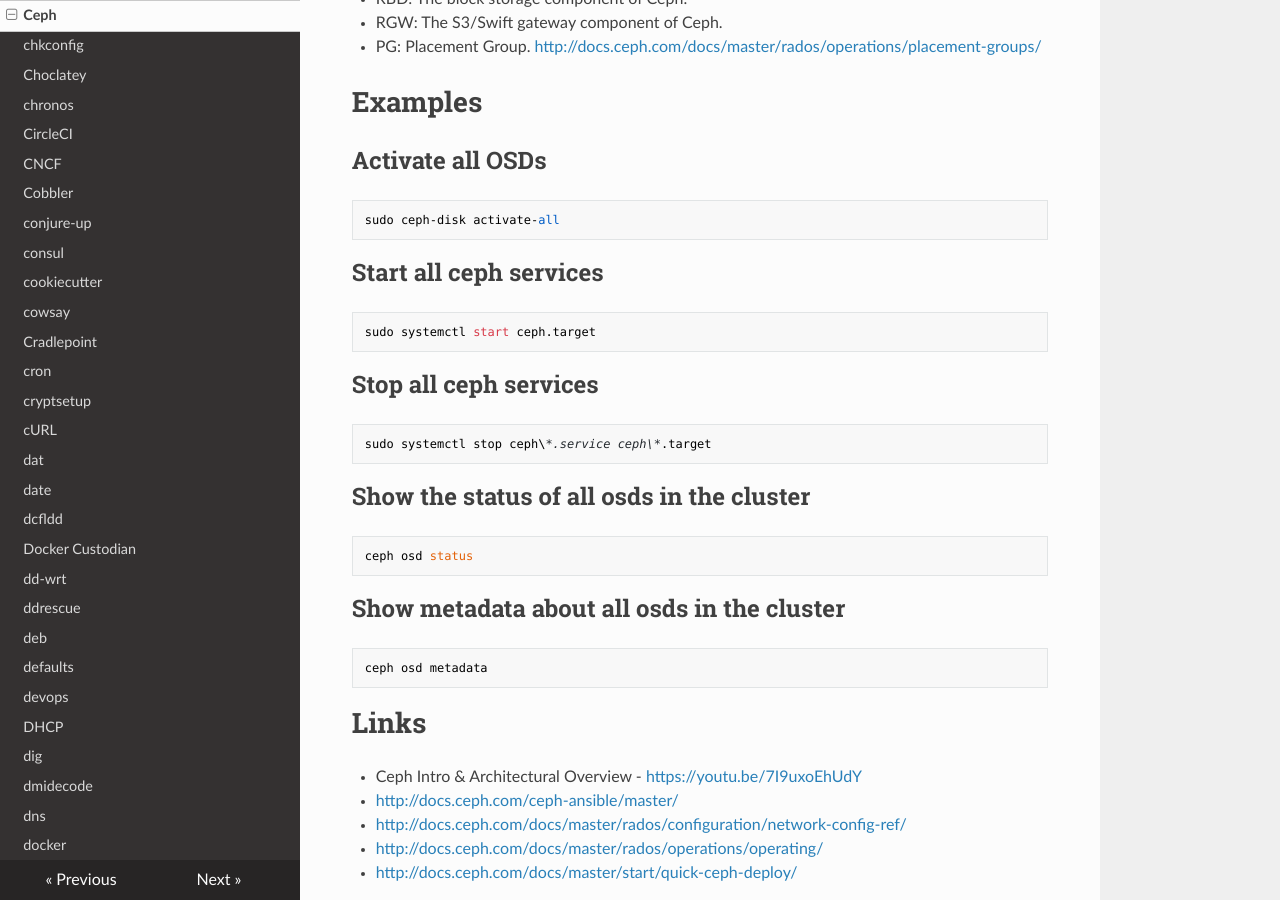
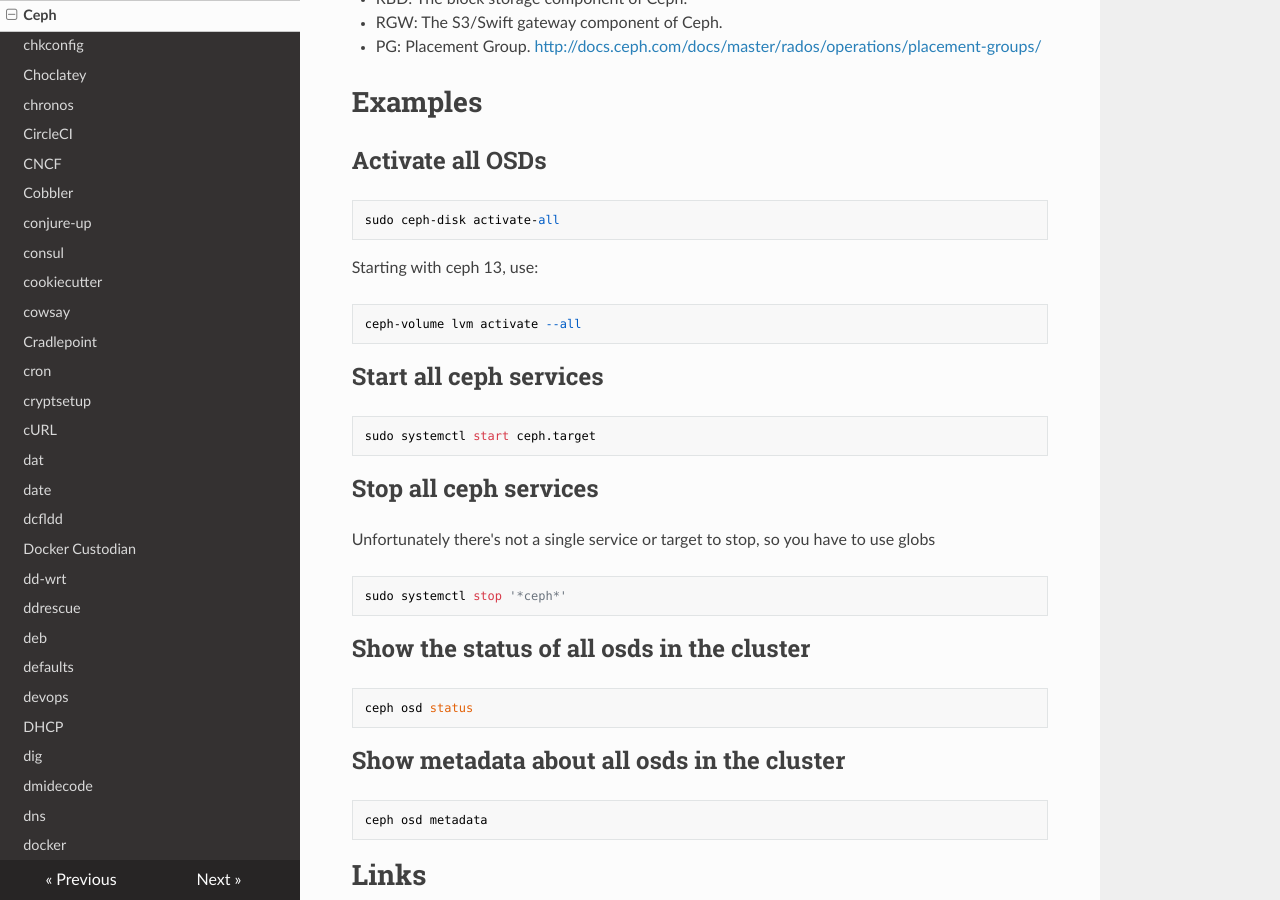
Before and after one commit to lando-cal/tech-notes, an MkDocs documentation site: the page built from docs/ceph.md, in a window 1280 px wide and 900 px high, scrolled down 485 px. Built offline with MkDocs 1.6.1, drawn with Linux system fonts in a browser that asks for light colours; nearby versions of some CDN libraries.

Commit message:
Update info, tweak wording

````diff
--- a/docs/ceph.md
+++ b/docs/ceph.md
@@ -25,6 +25,12 @@ Title: Ceph
 sudo ceph-disk activate-all
 ```
 
+Starting with ceph 13, use:
+
+```
+ceph-volume lvm activate --all
+```
+
 ## Start all ceph services
 
 ```
@@ -33,8 +39,10 @@ sudo systemctl start ceph.target
 
 ## Stop all ceph services
 
+Unfortunately there's not a single service or target to stop, so you have to use globs
+
 ```
-sudo systemctl stop ceph\*.service ceph\*.target
+sudo systemctl stop '*ceph*'
 ```
 
 ## Show the status of all osds in the cluster
````
